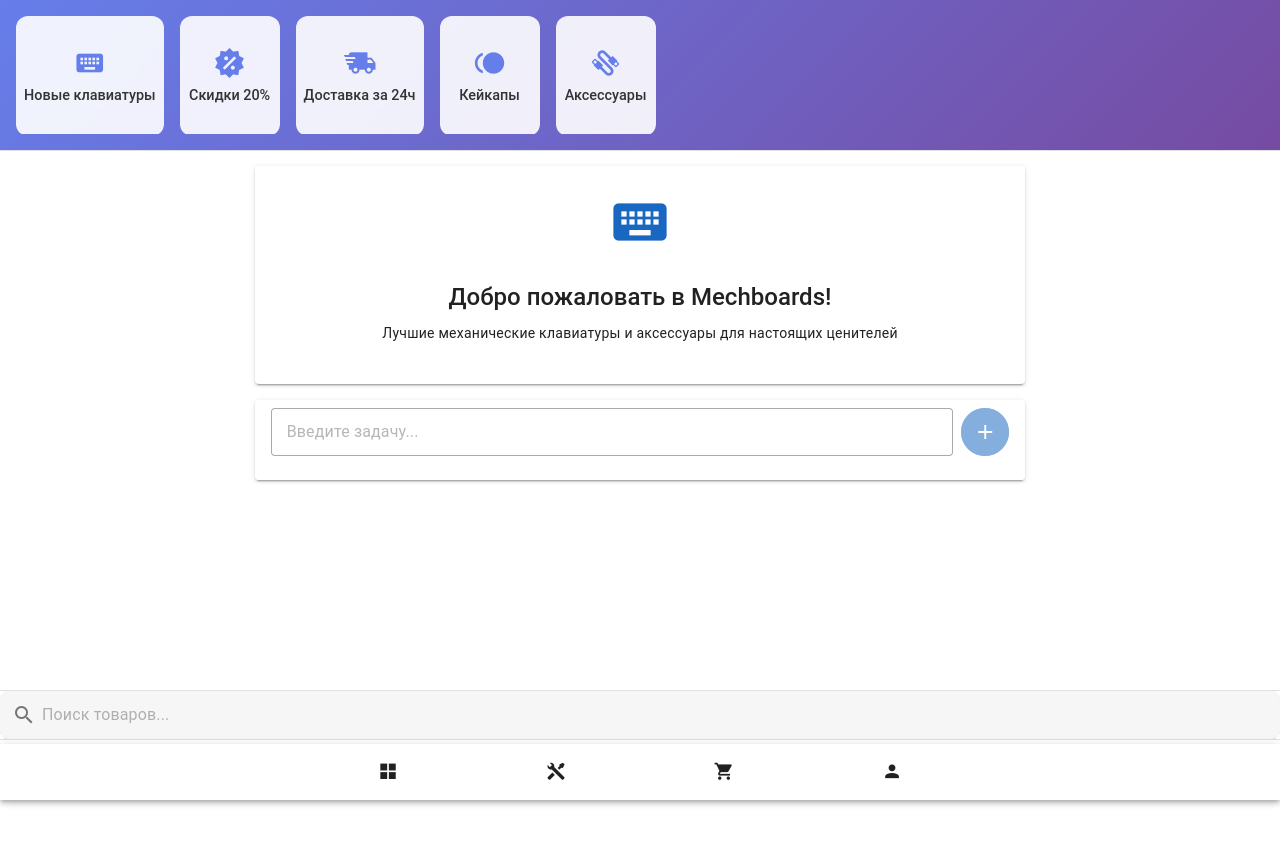
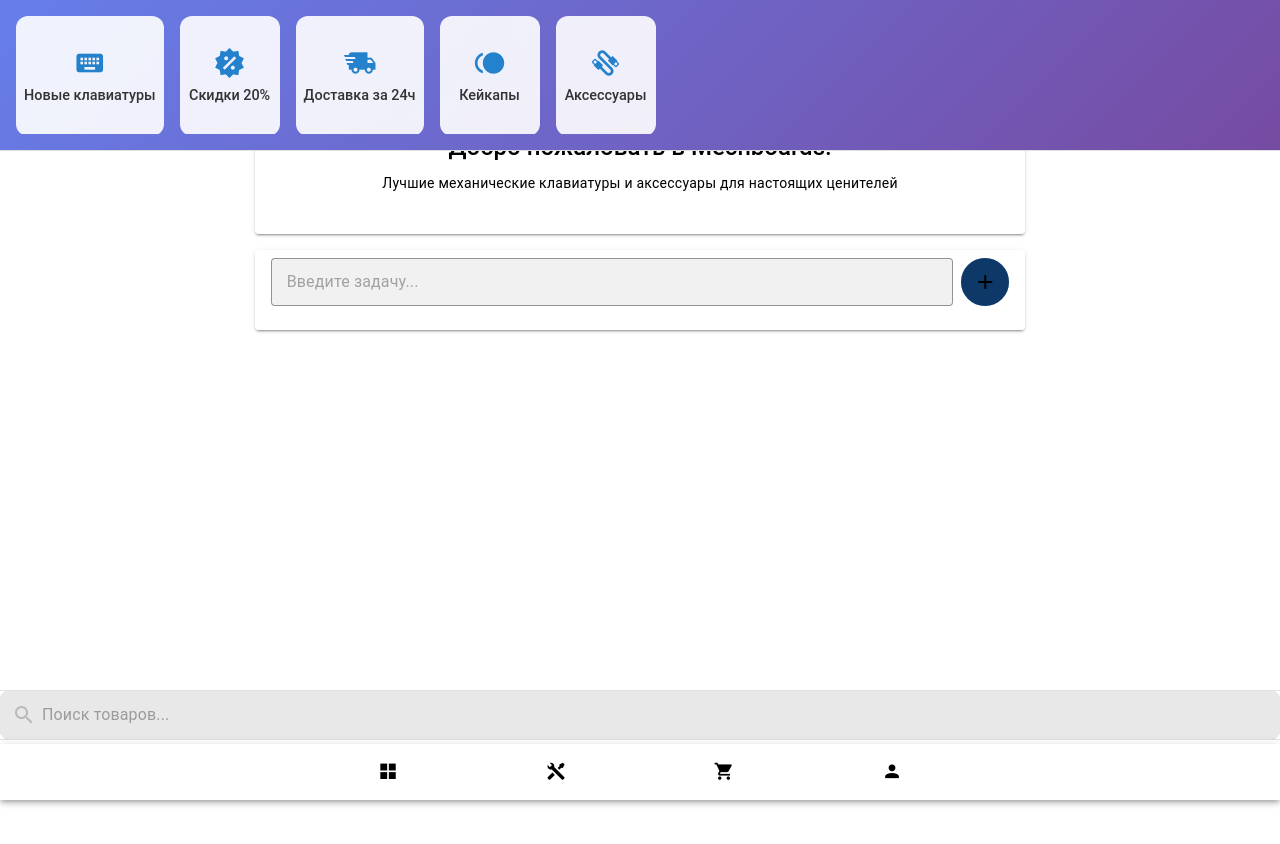
Before and after one commit to good-artem/Mechboards_app, a Vue app in the folder front/: page / in a window 1280 px wide. Shown: the top 844 px of the page. After the commit the page ends 800 px from the top, so only its background shows below. Built offline with nearby package versions, Linux system fonts and the light colour scheme.

Commit message:
fix navbar and styles

```diff
--- a/front/src/App.vue
+++ b/front/src/App.vue
@@ -34,20 +34,75 @@
 </script>
 
 <style>
-/* Принудительные стили для консистентности */
-body {
-  background: var(--tg-theme-bg-color, #ffffff) !important;
-  color: var(--tg-theme-text-color, #000000) !important;
+/* Используем CSS-переменные Telegram */
+:root {
+  --tg-theme-bg-color: #ffffff;
+  --tg-theme-text-color: #000000;
+  --tg-theme-hint-color: #999999;
+  --tg-theme-link-color: #2481cc;
+  --tg-theme-button-color: #2481cc;
+  --tg-theme-button-text-color: #ffffff;
+  --tg-theme-secondary-bg-color: #f1f1f1;
 }
 
+/* Применяем тему ко всему приложению */
 .v-application {
-  background: var(--tg-theme-bg-color, #ffffff) !important;
+  background: var(--tg-theme-bg-color) !important;
+  color: var(--tg-theme-text-color) !important;
 }
 
-.main-content {
-  margin-top: 150px;
-  margin-bottom: 120px;
-  min-height: calc(100vh - 270px);
-  padding: 0 8px;
+/* Навбар */
+.v-bottom-navigation {
+  background: var(--tg-theme-bg-color) !important;
+  border-top: 1px solid var(--tg-theme-secondary-bg-color);
+}
+
+.v-btn:not(.v-btn--active) {
+  color: var(--tg-theme-text-color) !important;
+}
+
+.v-btn--active {
+  color: var(--tg-theme-button-color) !important;
+}
+
+/* Карточки */
+.v-card {
+  background: var(--tg-theme-bg-color) !important;
+  color: var(--tg-theme-text-color) !important;
+}
+
+/* Списки */
+.v-list {
+  background: var(--tg-theme-bg-color) !important;
+  color: var(--tg-theme-text-color) !important;
+}
+
+/* Поля ввода */
+.v-field {
+  background: var(--tg-theme-secondary-bg-color) !important;
+  color: var(--tg-theme-text-color) !important;
+}
+
+.v-field__input {
+  color: var(--tg-theme-text-color) !important;
+}
+
+/* Иконки в полях */
+.v-field__prepend-inner {
+  color: var(--tg-theme-hint-color) !important;
+}
+
+/* Карусель новостей */
+.carousel-container {
+  background: var(--tg-theme-button-color) !important;
+}
+
+.news-item {
+  background: rgba(255, 255, 255, 0.9) !important;
+  color: var(--tg-theme-text-color) !important;
+}
+
+.news-icon {
+  color: var(--tg-theme-button-color) !important;
 }
 </style>
--- a/front/src/components/Navbar.vue
+++ b/front/src/components/Navbar.vue
@@ -12,30 +12,15 @@
             <v-icon>mdi-cart</v-icon>
         </v-btn>
 
-        <v-btn value="profile" to="/profile" class="profile-btn">
-            <v-avatar v-if="user.photo_url" size="24">
-                <img :src="user.photo_url" alt="Profile">
-            </v-avatar>
-            <v-icon v-else>mdi-account</v-icon>
+        <v-btn value="profile" to="/profile">
+            <v-icon>mdi-account</v-icon>
         </v-btn>
     </v-bottom-navigation>
 </template>
 
 <script>
 export default {
-    name: "Navbar",
-      data() {
-      return {
-          user: {
-              photo_url: null
-          }
-      }
-  },
-  async mounted() {
-      if (window.Telegram?.WebApp?.initDataUnsafe?.user) {
-          this.user.photo_url = window.Telegram.WebApp.initDataUnsafe.user.photo_url
-      }
-  }
+    name: "Navbar"
 }
 </script>
 
@@ -45,7 +30,4 @@
   padding-bottom: env(safe-area-inset-bottom);
   padding-top: env(safe-area-inset-top);
 }
-.profile-btn .v-avatar {
-    margin: 0 auto;
-}
 </style>
```
